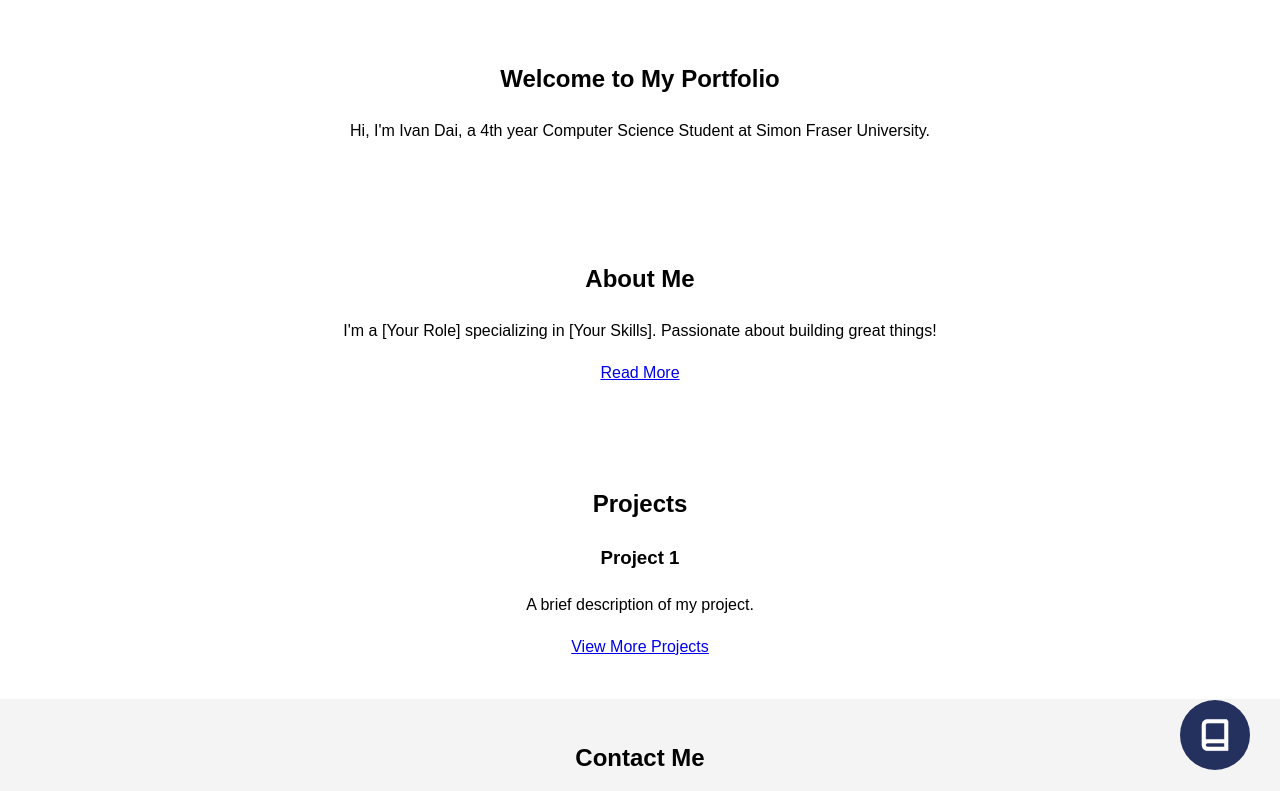
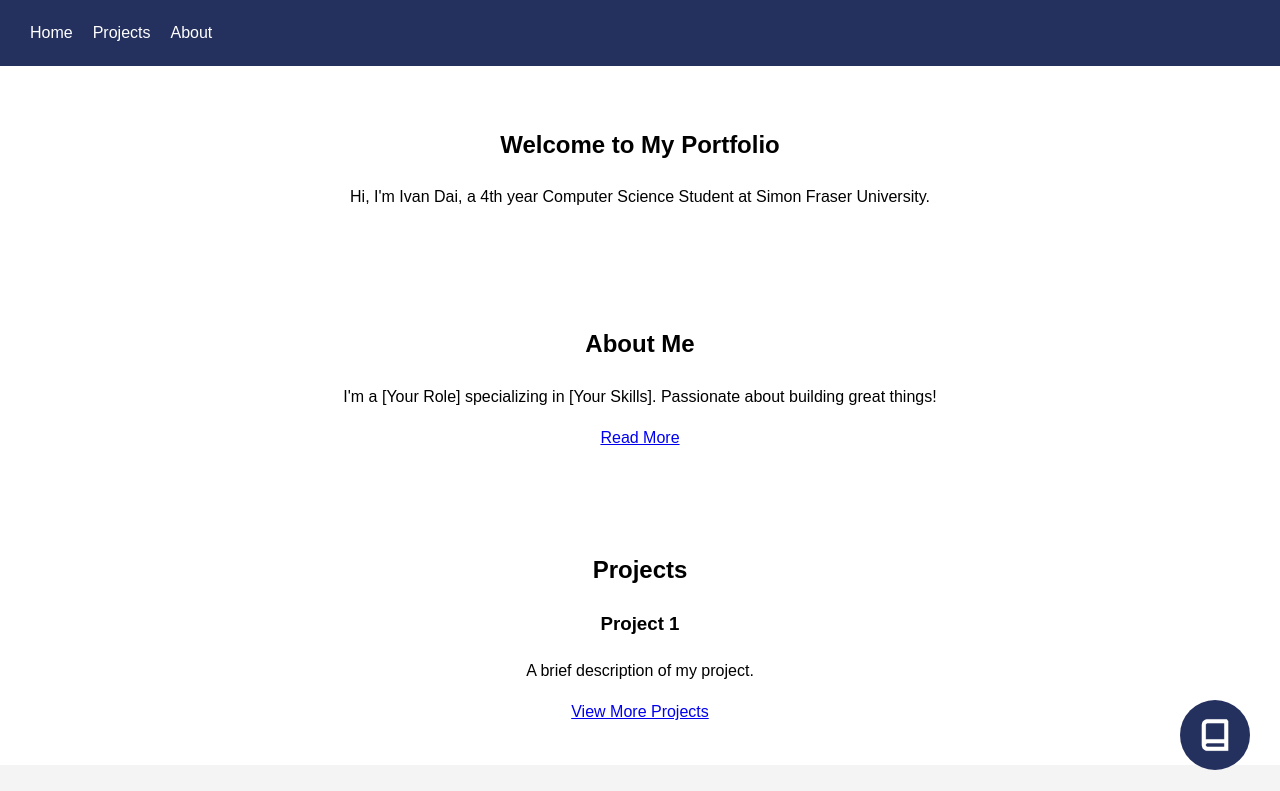
Before and after one commit to Ivandaixiv/ivandaixiv.github.io, a plain HTML site: page index.html in a window 1280 px wide. Shown: the top 791 px of the page. Drawn offline with Linux system fonts and the light colour scheme.

```diff
--- a/assets/css/style.css
+++ b/assets/css/style.css
@@ -14,9 +14,9 @@ body {
 }
 
 header {
-    background: #333;
+    background: var(--theme-deep-blue);
     color: #fff;
-    padding: 10px 20px;
+    padding: 20px;
 }
 
 header nav ul {
--- a/index.html
+++ b/index.html
@@ -16,7 +16,7 @@
             </ul>
         </nav>
     </header> -->
-    <!-- <div id="header"></div> -->
+    <div id="header"></div>
     <nav id="sliding-navbar">
         <ul>
             <li><a href="#home">Home</a></li>
```
Also changed, not shown: 1 other file.
